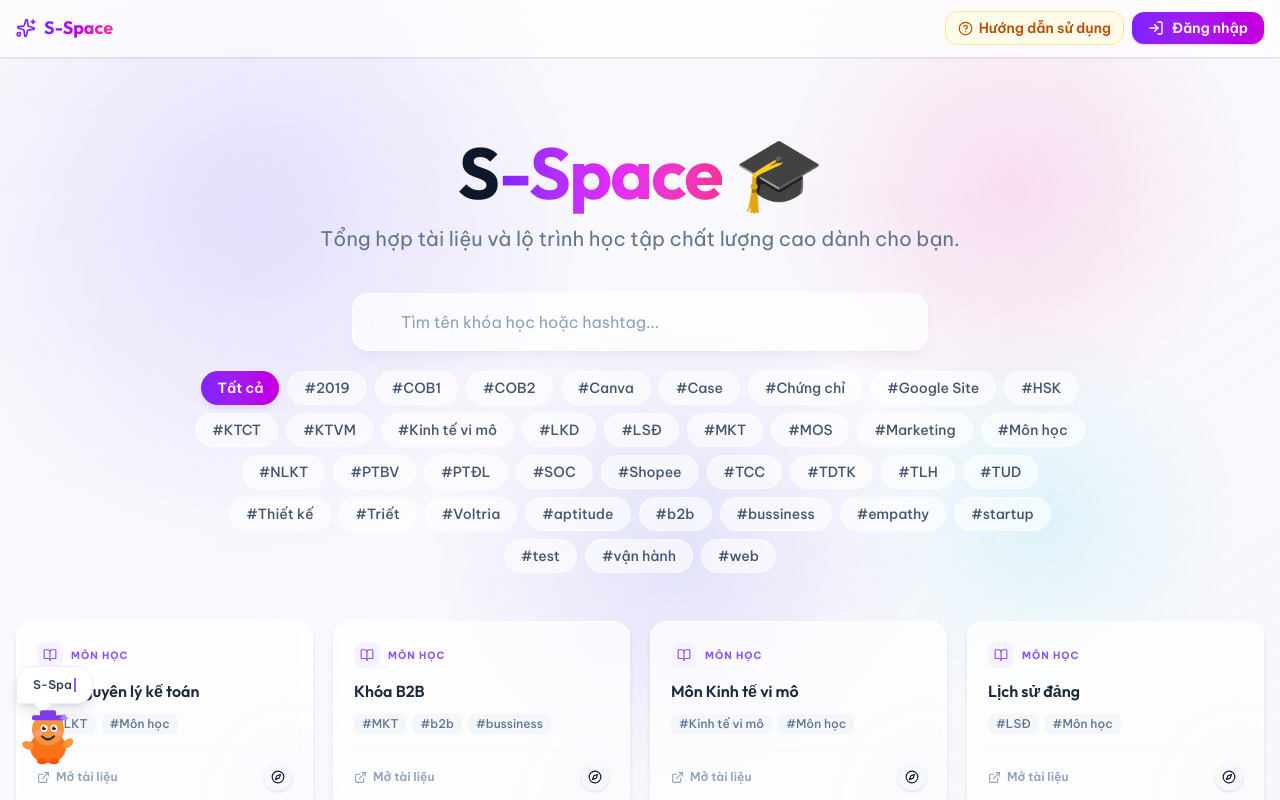
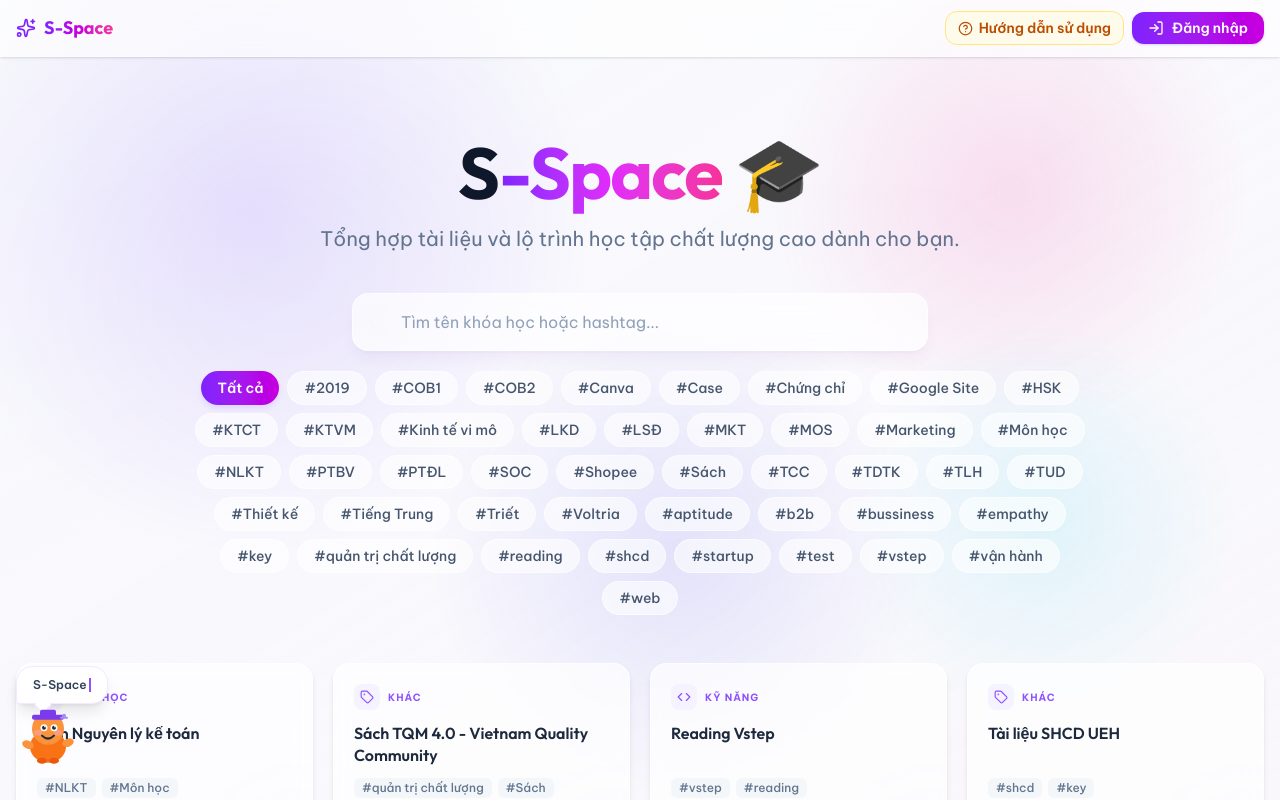
Before and after one commit to trungnguyen31241022633-gif/sharingg, a React (Vite) app: page / in a window 1280 px wide. Shown: the top 800 px of the page. Built offline with nearby package versions, Linux system fonts and the light colour scheme.

Commit message:
Update data.ts

```diff
--- a/src/data.ts
+++ b/src/data.ts
@@ -24,6 +24,54 @@ export const COURSES: Course[] = [
     link: 'https://drive.google.com/drive/folders/1b9BtHWrP2rn41XD3oWjgLx3OYkJK54Q1?usp=drive_link',
     type: 'external',
     category: 'Môn học',
+  },
+    {
+    id: 'tqm',
+    title: 'Sách TQM 4.0 - Vietnam Quality Community',
+    hashtags: ['quản trị chất lượng', 'Sách'],
+    link: 'https://drive.google.com/file/d/1_3d2kPGeHEf_S29RpnuADV8VbQdh3CE1/view?usp=sharing',
+    type: 'external',
+    category: 'Khác',
+  },
+    {
+    id: 'vstep',
+    title: 'Reading Vstep',
+    hashtags: ['vstep', 'reading'],
+    link: 'https://drive.google.com/file/d/1E51HOUIqmVS4nWwGZRxkmAkD3kiNCRDl/view?usp=drive_link',
+    type: 'external',
+    category: 'Kỹ năng',
+  },
+    {
+    id: 'shcd',
+    title: 'Tài liệu SHCD UEH',
+    hashtags: ['shcd', 'key'],
+    link: 'https://drive.google.com/drive/folders/1kc62pDdz37TbKsqMsxrpK3h2t-vud2EI?usp=drive_link',
+    type: 'external',
+    category: 'Khác',
+  },
+    {
+    id: 'shcd',
+    title: 'TÀI LIỆU SHCD UEH năm 3 Liên tục cập nhật - Q-ACADEMY',
+    hashtags: ['shcd', 'key'],
+    link: 'https://drive.google.com/file/d/1M4-90mDrj2n5LOivgrD_v4_rijhr0MYw/view?usp=sharing',
+    type: 'external',
+    category: 'Khác',
+  },
+    {
+    id: 'chinese',
+    title: 'Tiếng Trung Thương Mại',
+    hashtags: ['HSK', 'Tiếng Trung'],
+    link: 'https://drive.google.com/drive/u/0/folders/1NOitkzhianM-JI34snbwqzRUcdTTzg1p?fbclid=IwdGRjcARkylRleHRuA2FlbQExAHNydGMGYXBwX2lkCjY2Mjg1NjgzNzkAAR61gEkrAigwTtyZXzAfrAF6iVj6Hc8AyuDOnRhUEXEg7iJhYykS7FcjGbzGpg_aem_EFqdIEuS4wY7rbmGj-ooAg',
+    type: 'external',
+    category: 'Kỹ năng',
+  },
+    {
+    id: 'chinese 1',
+    title: 'Cẩm nang luyện thi HSK3',
+    hashtags: ['HSK'],
+    link: 'https://drive.google.com/file/d/1Se3u07OsUKoCdFs0uHbllN1gcM6wvYDe/view?usp=drive_link',
+    type: 'external',
+    category: 'Kỹ năng',
   },
   {
     id: 'B2B',
```
